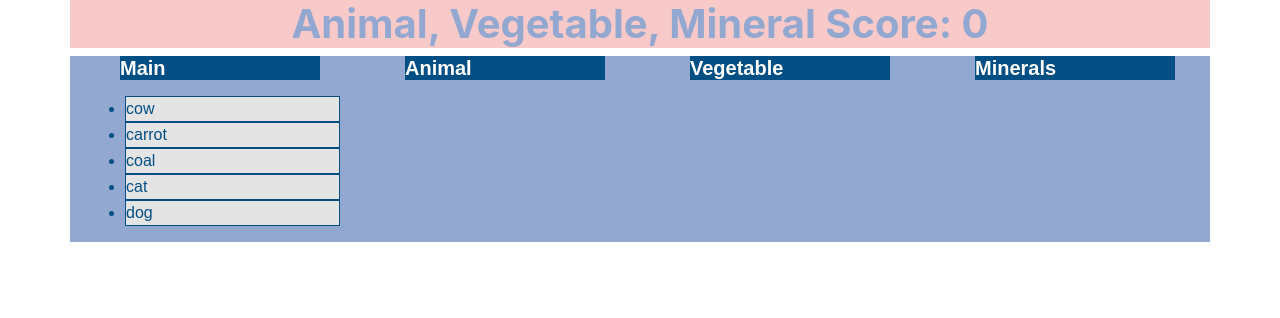
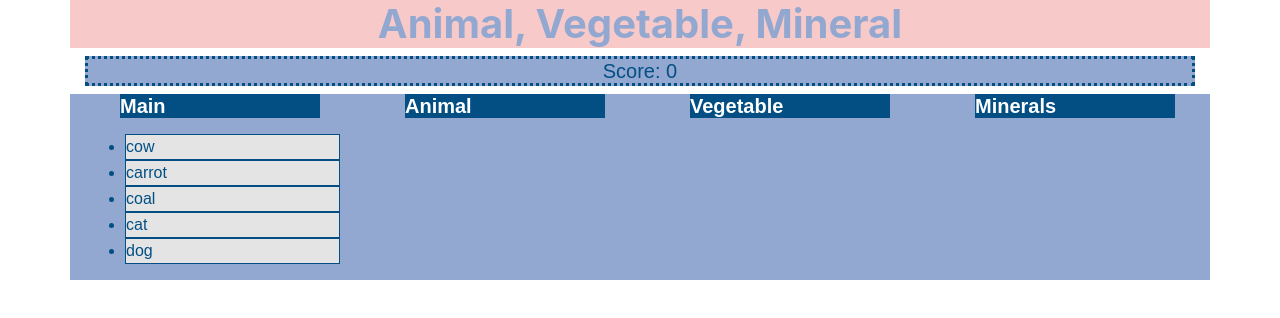
Before and after one commit to mazzyrosenast/2005-1, a plain HTML site: page index.html in a window 1280 px wide. Drawn offline with nearby package versions, Linux system fonts and the light colour scheme.

Commit message:
Update index.html

```diff
--- a/index.html
+++ b/index.html
@@ -1,3 +1,4 @@
+
 
 <!DOCTYPE html>
 <html lang="en">
@@ -12,9 +13,10 @@
     }
 
     .col-md {
-        background-color: #92a8d1
-;
+        background-color: #92a8d1;
     }
+
+
 
     .dragClass {
         background-color: #f7cac9;
@@ -27,7 +29,8 @@
         width: 1140px;
         text-align: center;
         font-weight: bold;
-        color: #92a8d1
+        color: #92a8d1;
+
     }
 
     h2 {
@@ -40,6 +43,14 @@
         width: 200px;
       color: white;
     }
+h3{
+  font-size: 20px;
+    background-color: #92a8d1;
+  text-align: center;
+  font-family: sans-serif;
+  color: #034f84;
+  border-style: dotted;
+}
 
     li {
         color: #034f84;
@@ -75,7 +86,8 @@
 </head>
 <body translate="no">
 <div class='container'>
-<h1>Animal, Vegetable, Mineral Score: <span id="score">0</span></h1>
+<h1>Animal, Vegetable, Mineral</h1>
+<h3>Score: <span id="score">0</span></h3>
 <div class='row'>
 <div class="col-md">
 <h2>Main</h2>
```
